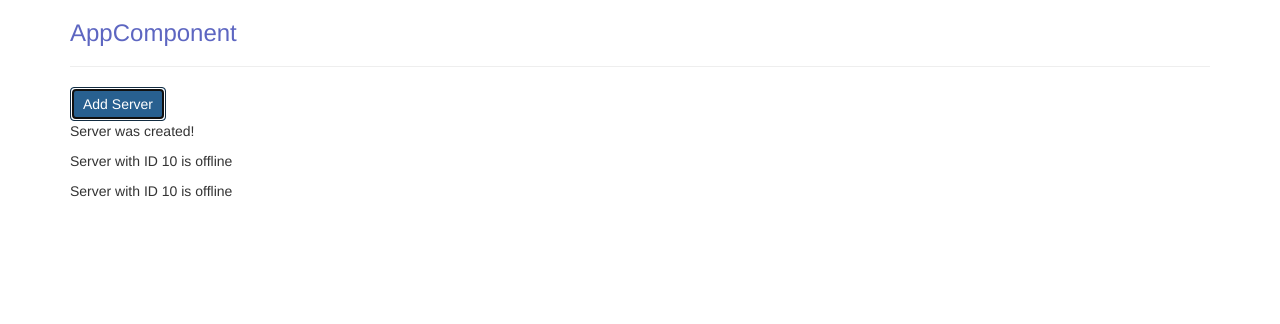
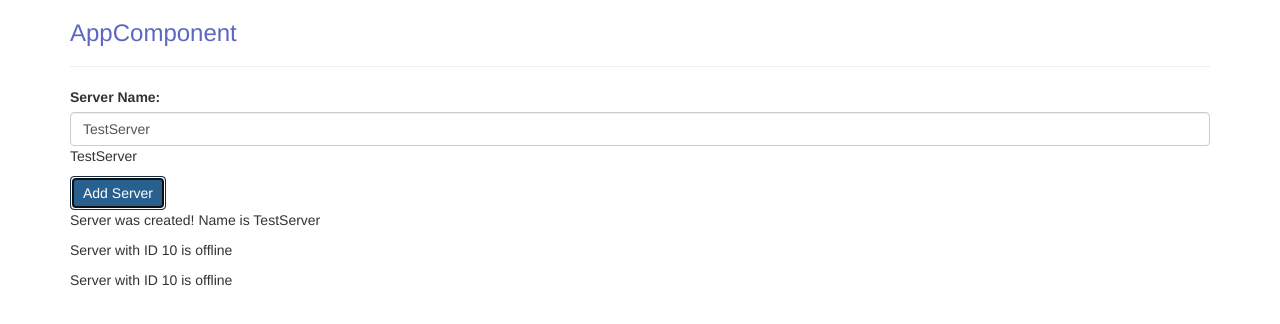
Before and after one commit to ewertonhm/Learning-Angular, an Angular app in the folder my-first-app/: page / in a window 1280 px wide. Both pictures are taken after a click on the button "Add Server". Shown: the top 324 px of the page. Built offline with nearby package versions, Linux system fonts and the light colour scheme.

Commit message:
dinamically say if a server was created

```diff
--- a/my-first-app/src/app/app.module.ts
+++ b/my-first-app/src/app/app.module.ts
@@ -6,6 +6,7 @@
 import { ServersComponent } from './servers/servers.component';
 import { WarningAlertComponent } from './warning-alert/warning-alert.component';
 import { SuccessAlertComponent } from './success-alert/success-alert.component';
+import { FormsModule } from '@angular/forms';
 
 @NgModule({
   declarations: [
@@ -16,7 +17,8 @@
     SuccessAlertComponent,
   ],
   imports: [
-    BrowserModule
+    BrowserModule,
+    FormsModule
   ],
   providers: [],
   bootstrap: [AppComponent]
--- a/my-first-app/src/app/servers/servers.component.html
+++ b/my-first-app/src/app/servers/servers.component.html
@@ -1,7 +1,17 @@
+<label>Server Name:</label>
+
+<input type="text" class="form-control" [(ngModel)]="serverName">
+
+<p>{{ serverName }}</p>
+
 <button class="btn btn-primary"
-[disabled]="!allowNewServer"
-(click)="onCreateServer()"
->Add Server</button>
-<p>{{ serverCreationStatus }}</p>
+  [disabled]="!allowNewServer"
+  (click)="onCreateServer()"
+  >Add Server
+</button>
+
+<p *ngIf="serverCreated">{{ serverCreationStatus }}</p>
+
 <app-server></app-server>
+
 <app-server></app-server>
--- a/my-first-app/src/app/servers/servers.component.ts
+++ b/my-first-app/src/app/servers/servers.component.ts
@@ -8,6 +8,8 @@
 export class ServersComponent implements OnInit {
   allowNewServer = false;
   serverCreationStatus = 'No server was created!';
+  serverName = 'TestServer';
+  serverCreated = false;
 
   constructor() {
     setTimeout(() => {
@@ -16,7 +18,12 @@
   }
 
   onCreateServer() {
-    this.serverCreationStatus = 'Server was created!';
+    this.serverCreated = true;
+    this.serverCreationStatus = 'Server was created! Name is ' + this.serverName;
+  }
+
+  onUpdateServerName(event: Event) {
+    this.serverName = (<HTMLInputElement>event.target).value;
   }
 
   ngOnInit(): void {
```
